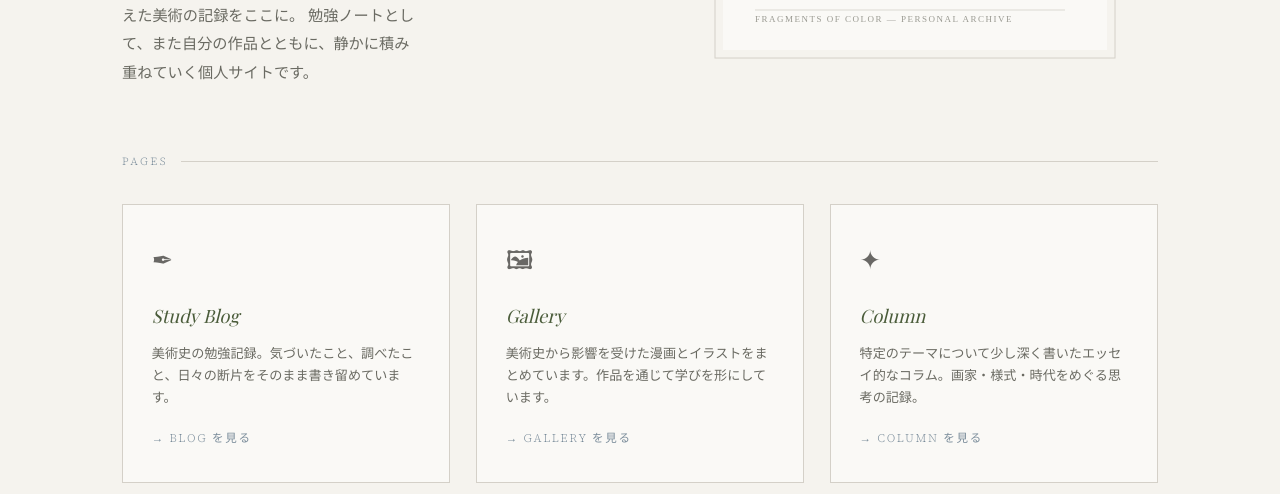
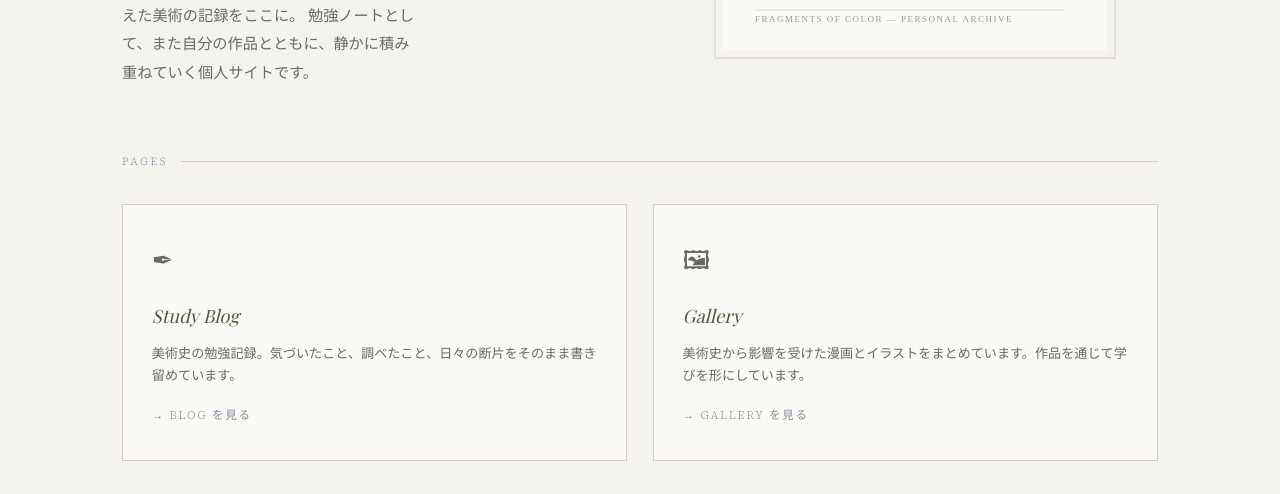
Before and after one commit to Azaleacreativeroom888/fan-arthistory, a plain HTML site: page index.html in a window 1280 px wide. Shown: the part 458-952 px from the top of the page. Drawn offline with nearby package versions, Linux system fonts and the light colour scheme; a web font is replaced by a local one.

Commit message:
Update index.html

```diff
--- a/index.html
+++ b/index.html
@@ -179,7 +179,7 @@
 
     .cards-grid {
       display: grid;
-      grid-template-columns: repeat(3, 1fr);
+      grid-template-columns: repeat(2, 1fr);
       gap: 1.6rem;
     }
 
@@ -456,13 +456,6 @@
         <span class="card-link-label">→ Gallery を見る</span>
       </a>
 
-      <a href="column.html" class="card">
-        <div class="card-icon">✦</div>
-        <div class="card-title">Column</div>
-        <p class="card-desc">特定のテーマについて少し深く書いたエッセイ的なコラム。画家・様式・時代をめぐる思考の記録。</p>
-        <span class="card-link-label">→ Column を見る</span>
-      </a>
-
     </div>
   </section>
 
```
